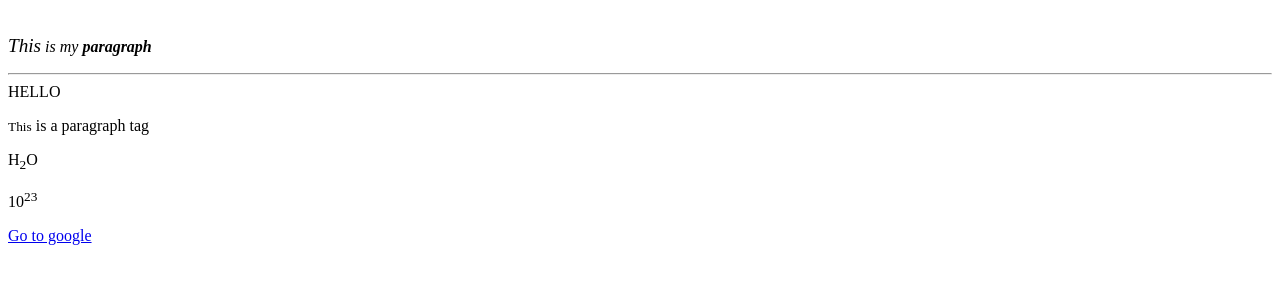
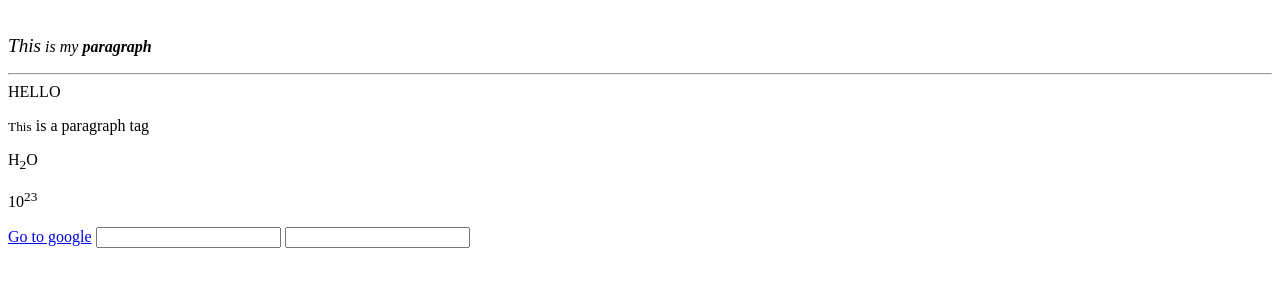
Before and after one commit to IshaAli444/Isha-html-site, a plain HTML site: page index.html in a window 1280 px wide. Shown: the part 79-366 px from the top of the page. Drawn offline with Linux system fonts and the light colour scheme.

Commit message:
Update index.html

```diff
--- a/index.html
+++ b/index.html
@@ -26,6 +26,8 @@
   <p>H<sub>2</sub>O</p>
   <p>10<sup>23</sup></p>
   <a href="https:// www.google.com">Go to google</a>
+  <input type="text">
+  <input type="password">
 </body>
 
 </html>
```
